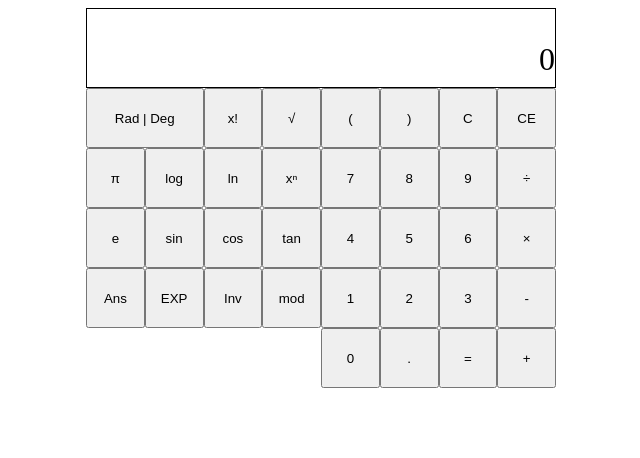
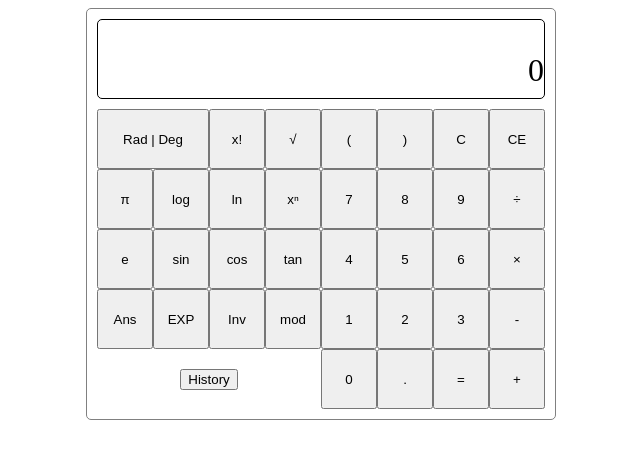
Before and after one commit to ekerik220/calculator, a React (Create React App) app: page / in a window 1280 px wide. Shown: the top 458 px of the page, without its empty margins (319-959 px from the left). Built offline with nearby package versions, Linux system fonts and the light colour scheme.

Commit message:
Added history functionality

```diff
--- a/package.json
+++ b/package.json
@@ -6,8 +6,10 @@
     "@testing-library/jest-dom": "^4.2.4",
     "@testing-library/react": "^9.4.0",
     "@testing-library/user-event": "^7.2.1",
+    "bootstrap": "^4.4.1",
     "mathjs": "^6.6.0",
     "react": "^16.12.0",
+    "react-bootstrap": "^1.0.0-beta.16",
     "react-dom": "^16.12.0",
     "react-scripts": "3.4.0"
   },
--- a/src/App.css
+++ b/src/App.css
@@ -5,20 +5,23 @@
 #calculator {
   width: 470px;
   margin: auto;
+  border: 1px solid grey;
+  padding: 10px;
+  border-radius: 5px;
 }
 
 #button-container {
   display: grid;
+  height: 300px;
   grid-template-areas:
     "adv-calc-keys    basic-calc-keys"
     "history          basic-calc-keys";
-    grid-template-rows: 80% 20%;
-    grid-template-columns: 1fr 1fr;
+  grid-template-rows: 80% 20%;
+  grid-template-columns: 1fr 1fr;
 }
 
 #basic-calc-keys {
   grid-area: basic-calc-keys;
-  height: 300px;
   display: grid;
   grid-template-areas:
     "l-bracket   r-bracket   clear     clear-ele"
@@ -32,16 +35,51 @@
 
 #adv-calc-keys {
   grid-area: adv-calc-keys;
-  height: 300px;
   display: grid;
   grid-template-areas:
     "radDeg      radDeg      factorial   sqrt"
     "pi          log         ln        exponent"
     "e           sin         cos       tan"
-    "ans         exp         inv       mod"
-    ".           .           .         .";
-    grid-template-rows: repeat(5, 1fr);
-    grid-template-columns: repeat(4, 1fr);
+    "ans         exp         inv       mod";
+  grid-template-rows: repeat(4, 1fr);
+  grid-template-columns: repeat(4, 1fr);
+}
+
+#history-button-area {
+  grid-area: history;
+  display: flex;
+  justify-content: center;
+  align-items: center;
+  position: relative;
+}
+
+#history {
+  display: flex;
+  flex-direction: column-reverse;
+  justify-content: flex-end;
+  width: 500px;
+  height: 250px;
+  border: 1px solid black;
+  border-radius: 5px;
+  position: absolute;
+  top: -240px;
+  left: -30px;
+  background-color: white;
+  overflow-y: auto;
+}
+
+.history-item {
+  display: flex;
+  justify-content: space-between;
+}
+
+.history-item p {
+  color: black;
+}
+
+.history-item p:hover {
+  color: blue;
+  cursor: pointer;
 }
 
 #display {
@@ -51,6 +89,8 @@
   border: 1px solid black;
   overflow: hidden;
   white-space: nowrap;
+  margin-bottom: 10px;
+  border-radius: 5px;
 }
 
 #top-display {
@@ -196,7 +236,6 @@
   grid-area: tan;
 }
 
-
 #ans {
   grid-area: ans;
 }
--- a/src/App.js
+++ b/src/App.js
@@ -1,6 +1,6 @@
 import React from "react";
 import "./App.css";
-import {evaluate} from "mathjs";
+import { evaluate } from "mathjs";
 
 const BASIC_BUTTONS = [
   {
@@ -201,11 +201,15 @@ class Calculator extends React.Component {
       equation: [],
       answer: "",
       prevEquation: [],
-      showingAnswer: false
+      showingAnswer: false,
+      history: [],
+      historyIsVisible: false
     };
 
     this.handleButtonPress = this.handleButtonPress.bind(this);
-    this.checkOpenParenthesis = this.checkOpenParenthesis.bind(this);
+    this.toggleHistory = this.toggleHistory.bind(this);
+    this.setAnswerFromHistory = this.setAnswerFromHistory.bind(this);
+    this.setEquationFromHistory = this.setEquationFromHistory.bind(this);
   }
 
   handleButtonPress(event) {
@@ -232,7 +236,11 @@ class Calculator extends React.Component {
           answer: ans.toString(),
           prevEquation: this.state.equation,
           equation: [],
-          showingAnswer: true
+          showingAnswer: true,
+          history: this.state.history.concat({
+            equation: this.state.equation,
+            answer: ans.toString()
+          })
         };
         break;
       case "clear-ele":
@@ -405,7 +413,8 @@ class Calculator extends React.Component {
   checkOpenParenthesis(str) {
     var stack = [];
     for (var i = 0; i < str.length; i++) {
-      if (str[i] === "(" || str[i] === "{" || str[i] === "[") stack.push(str[i]);
+      if (str[i] === "(" || str[i] === "{" || str[i] === "[")
+        stack.push(str[i]);
       else if (str[i] === ")") {
         if (stack.pop() !== "(") {
           return false;
@@ -424,8 +433,33 @@ class Calculator extends React.Component {
     return stack.length;
   }
 
+  toggleHistory() {
+    this.setState({ historyIsVisible: !this.state.historyIsVisible });
+  }
+
+  setEquationFromHistory(event) {
+    const index = event.target.parentElement.id;
+    this.setState({
+      equation: this.state.history[index].equation,
+      showingAnswer: false,
+      answer: ""
+    });
+  }
+
+  setAnswerFromHistory(event) {
+    const index = event.target.parentElement.id;
+    const equationLastChar = this.state.equation.join("").slice(-1);
+    let addToEquation = this.state.history[index].answer;
+    if(equationLastChar !== "(" && this.state.equation.length > 0)
+      addToEquation = "*" + addToEquation;
+    this.setState({
+      equation: this.state.equation.concat(addToEquation),
+      showingAnswer: false,
+      answer: ""
+    });
+  }
+
   render() {
-    console.log(this.state.equation.join(""));
     return (
       <div id="calculator">
         <Display
@@ -435,11 +469,38 @@ class Calculator extends React.Component {
           showAnswer={this.state.showingAnswer}
         />
         <div id="button-container">
-          <CalcKeys id='adv-calc-keys' keysArray={ADV_BUTTONS} onClick={this.handleButtonPress} />
-          <CalcKeys id='basic-calc-keys'
+          <CalcKeys
+            id="adv-calc-keys"
+            keysArray={ADV_BUTTONS}
+            onClick={this.handleButtonPress}
+          />
+          <CalcKeys
+            id="basic-calc-keys"
             keysArray={BASIC_BUTTONS}
             onClick={this.handleButtonPress}
           />
+          <div id="history-button-area">
+            {this.state.historyIsVisible &&
+              <div id="history">
+                {this.state.history.map((ele, index) => {
+                  const visibleEquationLength = 30;
+                  let equationStr = ele.equation.join("");
+                  if(equationStr.length > visibleEquationLength)
+                    equationStr = equationStr.slice(0,visibleEquationLength) + "...";
+                  return (
+                    <div className="history-item" id={index}>
+                      {equationStr.length > visibleEquationLength ?
+                        <p title={ele.equation.join("")} onClick={this.setEquationFromHistory}>{equationStr}</p> :
+                        <p onClick={this.setEquationFromHistory}>{equationStr}</p>
+                      }
+                        <p onClick={this.setAnswerFromHistory}>{"=" + ele.answer}</p>
+                    </div>
+                  );
+                })}
+                </div>
+              }
+            <button onClick={this.toggleHistory}>History</button>
+          </div>
         </div>
       </div>
     );
@@ -450,7 +511,11 @@ class CalcKeys extends React.Component {
   render() {
     let buttons = this.props.keysArray.map(button => {
       return (
-        <button className="calc-button" id={button.id} onClick={this.props.onClick}>
+        <button
+          className="calc-button"
+          id={button.id}
+          onClick={this.props.onClick}
+        >
           {button.button}
         </button>
       );
```
Also changed, not shown: 1 other file (tests, documents, lock files or other folders).
